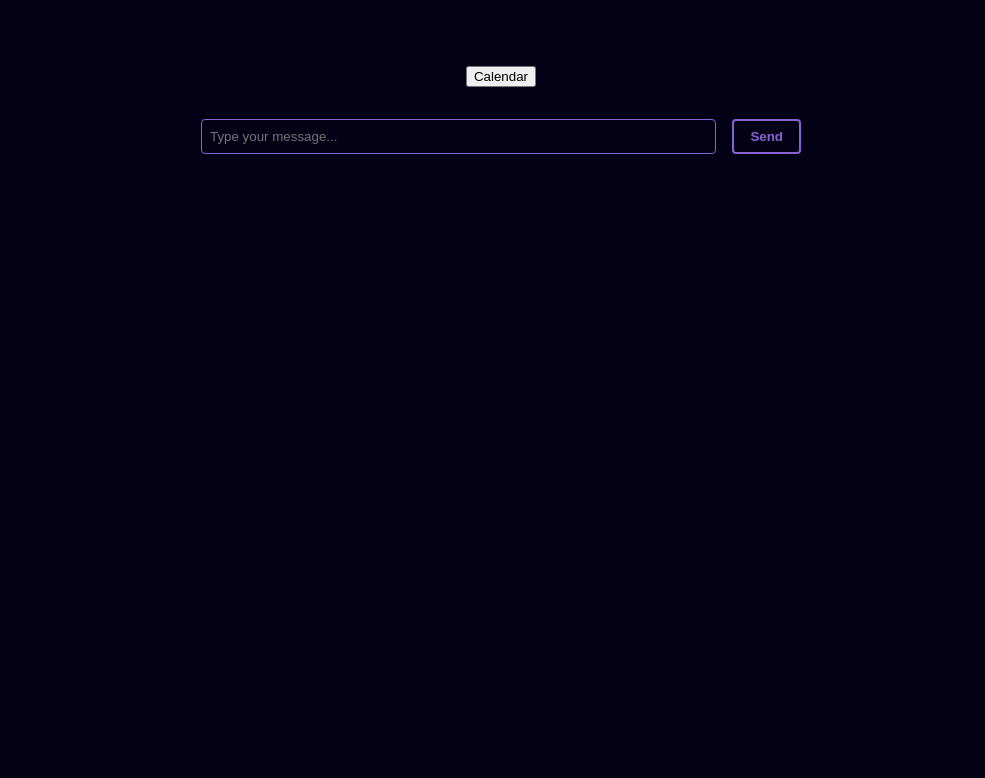
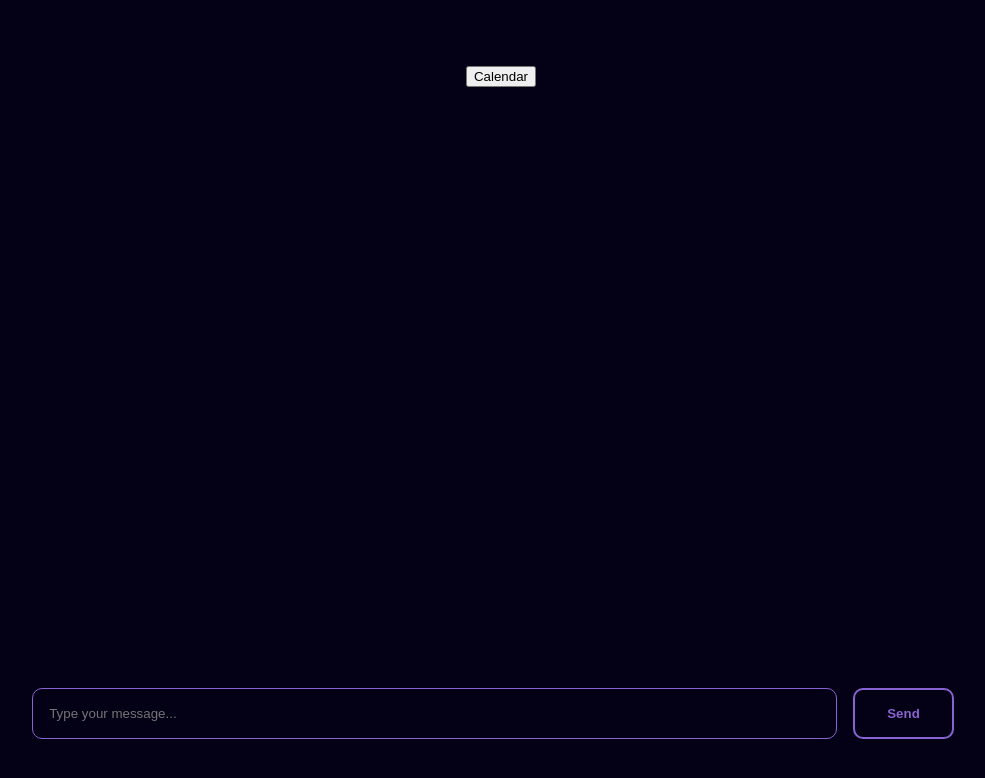
Before and after one commit to TauScheduler/Tau, a React (Create React App) app: page /ChatBot in a window 1280 px wide. Shown: the top 778 px of the page, without its empty margins (139-1124 px from the left). Built offline with nearby package versions, Linux system fonts and the light colour scheme.

Commit message:
fixed input bar to bottom

```diff
--- a/src/Components/Chatbot.css
+++ b/src/Components/Chatbot.css
@@ -5,8 +5,9 @@
   color: white;
   padding: 2rem;
   border-radius: 0.5rem;
-  max-width: 600px;
+  max-width: 80%;
   margin: 2rem auto;
+  height: 70vh; /* Set the container to 100% viewport height */
 }
 
 .chat-header {
@@ -15,8 +16,8 @@
 }
 
 .chat-messages {
-  display: flex;
-  flex-direction: column;
+  flex: 1; /* Make the message container grow and take available space */
+  overflow-y: auto; /* Add vertical scroll when needed */
 }
 
 .chat-messages .user {
@@ -39,13 +40,24 @@
   display: flex;
   gap: 1rem;
   margin-top: 1rem;
+  width: 90%;
+  justify-content: center;
+  flex-direction: column; /* Change the flex direction to column */
+  align-items: center; /* Center horizontally */
+}
+
+.input-container {
+  display: flex;
+  flex: 1; /* Occupy available space within the container */
+  width: 80%;
+  margin-left: 7rem;
 }
 
 .chat-input input {
   flex: 1;
-  padding: 0.5rem;
+  padding: 1rem;
   border: 1px solid #8a63d2;
-  border-radius: 0.25rem;
+  border-radius: 10px;
   color: white;
   background: transparent;
 }
@@ -54,10 +66,11 @@
   background-color: transparent;
   color: #8a63d2;
   font-weight: 600;
-  padding: 0.5rem 1rem;
+  padding: 1rem 2rem;
   border: 2px solid #8a63d2;
-  border-radius: 0.25rem;
+  border-radius: 10px;
   transition: all 0.3s ease;
+  margin-left: 1rem;
 }
 
 .chat-input button:hover {
--- a/src/Components/Chatbot.js
+++ b/src/Components/Chatbot.js
@@ -7,16 +7,19 @@ function ChatBot() {
   const [newMessage, setNewMessage] = useState('');
 
   const handleSendMessage = () => {
-    const userMessage = { type: 'user', text: newMessage };
-    setUserMessages([...userMessages, userMessage]);
+    if (newMessage.trim() !== '') {
+      const userMessage = { type: 'user', text: newMessage };
+      setUserMessages([...userMessages, userMessage]);
+      setNewMessage('');
+    }
 
     // Handle your logic for sending the message to a server or performing other actions
 
-    setTimeout(() => {
-      const botMessage = { type: 'bot', text: 'I am a chatbot, and I received your message!' };
-      setUserMessages([...userMessages, botMessage]);
-      setNewMessage('');
-    }, 500);
+    // setTimeout(() => {
+    //   const botMessage = { type: 'bot', text: 'I am a chatbot, and I received your message!' };
+    //   setUserMessages([...userMessages, botMessage]);
+    //   setNewMessage('');
+    // }, 500);
   };
 
   const handleKeyPress = (e) => {
@@ -38,7 +41,9 @@ function ChatBot() {
             </div>
           ))}
         </div>
-        <div className="chat-input">
+      </div>
+      <div className="chat-input">
+        <div className="input-container">
           <input
             type="text"
             placeholder="Type your message..."
```
